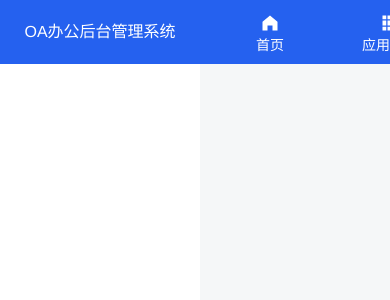
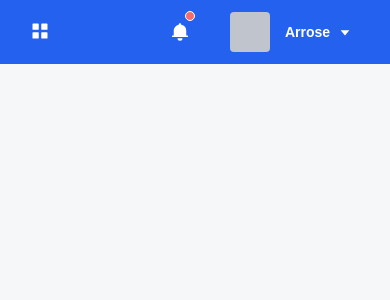
Before and after one commit to Future-Machine-Research-Institute/OAManagementSystemWebSide, a Vue app: page /home in a window 390 px wide. Shown: the top 300 px of the page. Built offline with nearby package versions, Linux system fonts and the light colour scheme.

Commit message:
mobie phone

```diff
--- a/src/components/home/Home.vue
+++ b/src/components/home/Home.vue
@@ -19,6 +19,18 @@
 
 <style scoped>
 
+@media (min-width: 1024px) {
+  .aside {
+    display: block;
+  }
+}
+
+@media (max-width: 1023px) {
+  .aside {
+    display: none;
+  }
+}
+
 .common-layout {
     width: 100%;
     height: 100%;
@@ -27,7 +39,7 @@
 
 .header {
     width: 100%;
-    min-width: 1080px;
+    min-width: 280px;
     height: 64px;
     padding: 0px;
 }
--- a/src/components/home/head/HomeHead.vue
+++ b/src/components/home/head/HomeHead.vue
@@ -1,5 +1,6 @@
 <template>
     <div class="head-container">
+        <vertical-button class="menu-button" :icon="Menu" :text-icon-padding="0"></vertical-button>
         <div class="head-title">OA办公后台管理系统</div>
         <vertical-button class="index-button" text="首页" :icon="HomeFilled"></vertical-button>
         <vertical-button class="app-center-button" ref="appCenterButtonRef" text="应用中心" :icon="Grid"></vertical-button>
@@ -31,7 +32,7 @@
 </template>
 
 <script setup lang="ts">
-    import {HomeFilled, Grid, Search, BellFilled, CaretBottom, Share, UserFilled, Checked, WalletFilled, Coin, List, PhoneFilled, Promotion, Platform, Van, Tickets, Memo, DocumentCopy, Management, Money, Tools} from '@element-plus/icons-vue'
+    import {Menu, HomeFilled, Grid, Search, BellFilled, CaretBottom, Share, UserFilled, Checked, WalletFilled, Coin, List, PhoneFilled, Promotion, Platform, Van, Tickets, Memo, DocumentCopy, Management, Money, Tools} from '@element-plus/icons-vue'
     import VerticalButton from '../../uitls/VerticalButton.vue';
     import { ref } from 'vue';
 
@@ -128,11 +129,55 @@
 
 <style scoped>
 
+@media (min-width: 1024px) {
+  .head-title {
+    display: block;
+  }
+  .index-button {
+    display: block;
+  }
+  .app-center-button {
+    display: block;
+  }
+  .search-input {
+    display: inline-flex;
+  }
+  .menu-button {
+    display: none;
+  }
+}
+
+@media (max-width: 1023px) {
+  .head-title {
+    display: none;
+  }
+  .index-button {
+    display: none;
+  }
+  .app-center-button {
+    display: none;
+  }
+  .search-input {
+    display: none;
+  }
+  .menu-button {
+    display: block;
+  }
+}
+
 .head-container {
     width: 100%;
     height: 100%;
     background-color: #2561EF;
     position: relative;
+}
+
+.menu-button {
+    width: 40px;
+    height: 40px;
+    position: absolute;
+    top: 12px;
+    left: 20px;
 }
 
 .head-title {
```
